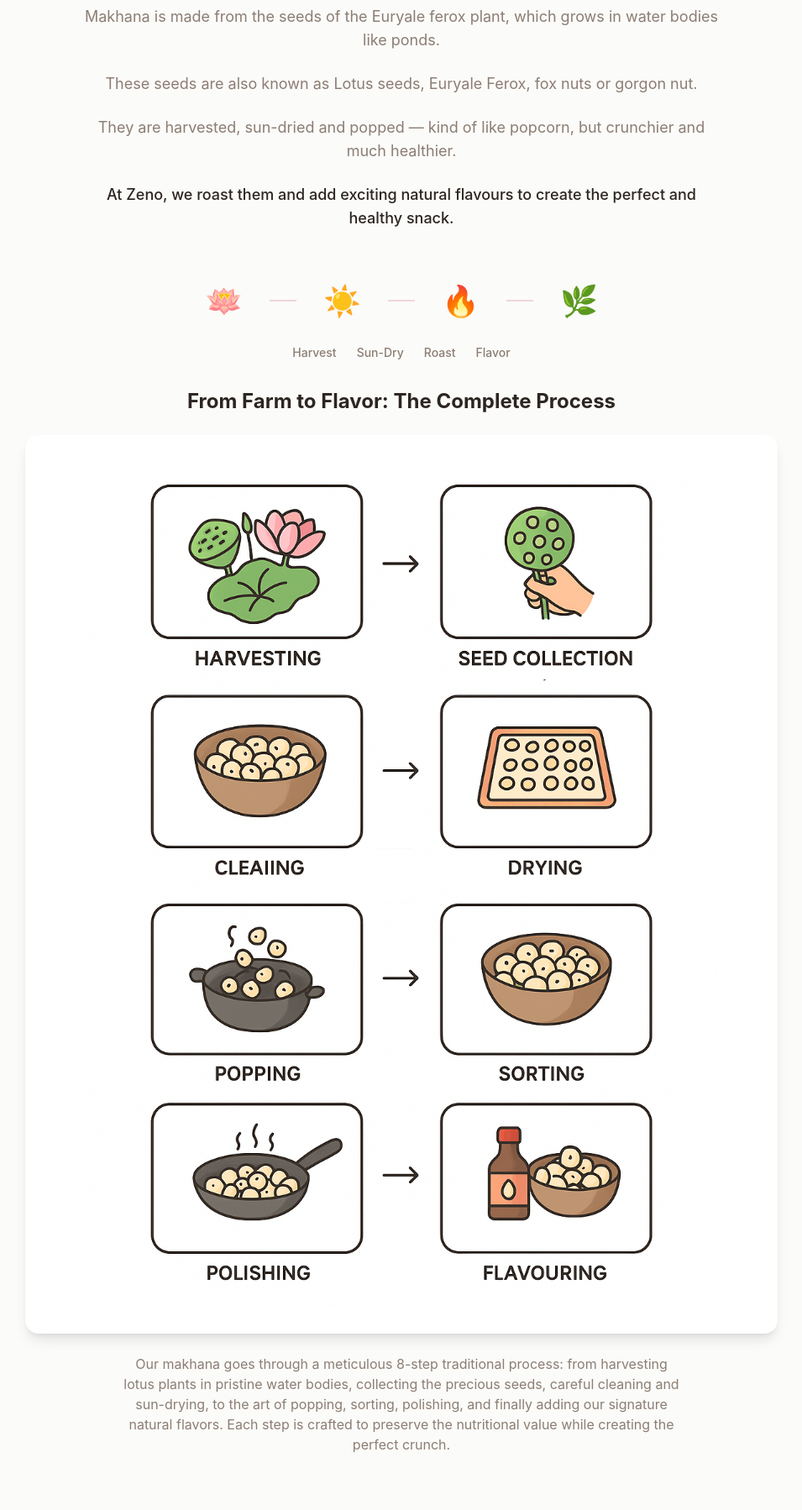
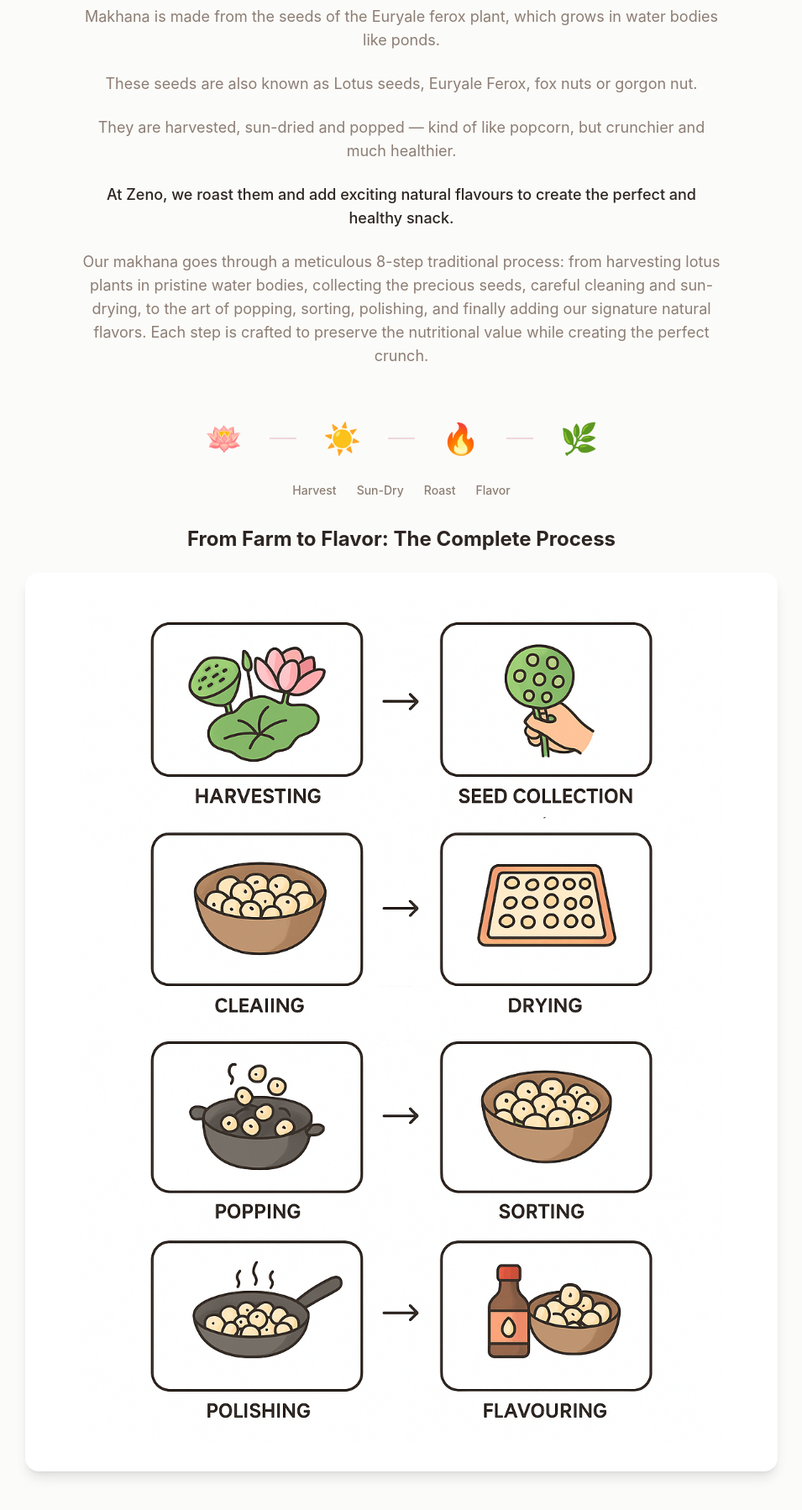
Before and after one commit to Janki2010/zeno-makhana, a React (Vite) app: page / in a window 1280 px wide. Shown: the part 1070-2868 px from the top of the page at 84% size, without its empty margins (162-1117 px from the left). Built offline with nearby package versions, Linux system fonts and the light colour scheme.

Commit message:
Update "What is Makhana" section
Move the 8-step traditional process content into the "What is Makhana" section.

```diff
--- a/src/components/WhatIsMakhana.tsx
+++ b/src/components/WhatIsMakhana.tsx
@@ -36,6 +36,12 @@ const WhatIsMakhana = () => {
             <p className="text-foreground font-medium">
               At Zeno, we roast them and add exciting natural flavours to create the perfect and healthy snack.
             </p>
+
+            <p>
+              Our makhana goes through a meticulous 8-step traditional process: from harvesting lotus plants in pristine water bodies,
+              collecting the precious seeds, careful cleaning and sun-drying, to the art of popping, sorting, polishing, and finally
+              adding our signature natural flavors. Each step is crafted to preserve the nutritional value while creating the perfect crunch.
+            </p>
           </div>
 
           {/* Visual Elements */}
@@ -69,12 +75,6 @@ const WhatIsMakhana = () => {
                 className="w-full max-w-3xl mx-auto rounded-xl"
               />
             </div>
-
-            <p className="text-muted-foreground text-base max-w-2xl mx-auto">
-              Our makhana goes through a meticulous 8-step traditional process: from harvesting lotus plants in pristine water bodies,
-              collecting the precious seeds, careful cleaning and sun-drying, to the art of popping, sorting, polishing, and finally
-              adding our signature natural flavors. Each step is crafted to preserve the nutritional value while creating the perfect crunch.
-            </p>
           </div>
         </div>
       </div>
```
